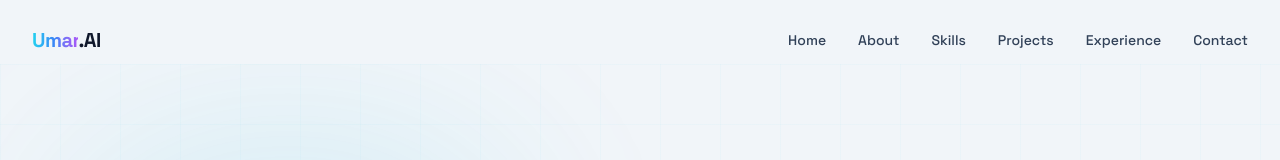
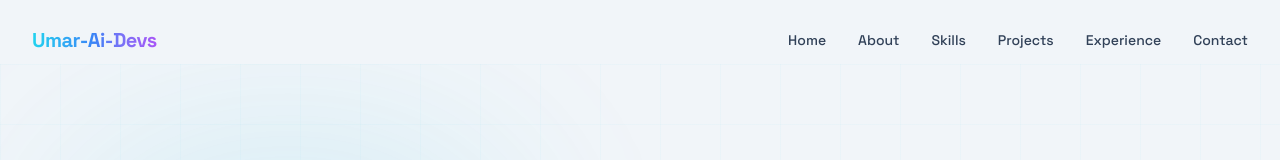
Before and after one commit to Umar-Ai-Devs/Portfolio_Website, a Next.js app: page / in a window 1280 px wide. Shown: the top 160 px of the page. Built offline with nearby package versions, Linux system fonts and the light colour scheme.

Commit message:
first commit

```diff
--- a/src/components/Navbar.tsx
+++ b/src/components/Navbar.tsx
@@ -40,8 +40,7 @@ export function Navbar() {
             duration={500}
             className="font-bold text-xl tracking-tight cursor-pointer"
           >
-            <span className="text-gradient">Umar</span>
-            <span className="text-slate-900 dark:text-slate-100">.AI</span>
+            <span className="text-gradient">Umar-Ai-Devs</span>
           </Link>
 
           <div className="hidden md:flex items-center gap-8">
--- a/src/lib/siteConfig.ts
+++ b/src/lib/siteConfig.ts
@@ -1,7 +1,7 @@
 export const siteConfig = {
   name: "Muhammad Umar",
-  brandPrimary: "Umar-Ai",
-  brandSuffix: "-Devs",
+  brandPrimary: "Umar-Ai-Devs",
+  brandSuffix: "",
   heroTagline:
     "Hi, I'm Muhammad Umar — AI & Python Developer. Generative AI, RAG, LLMs & scalable backends.",
   contact: {
```
